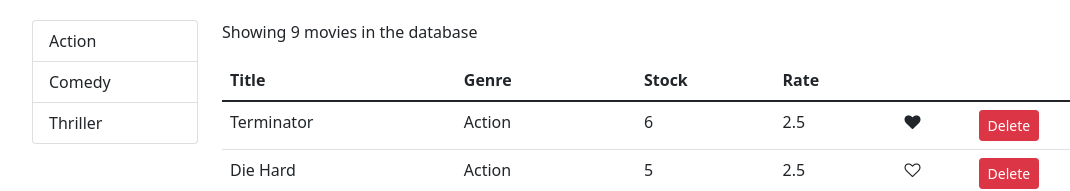
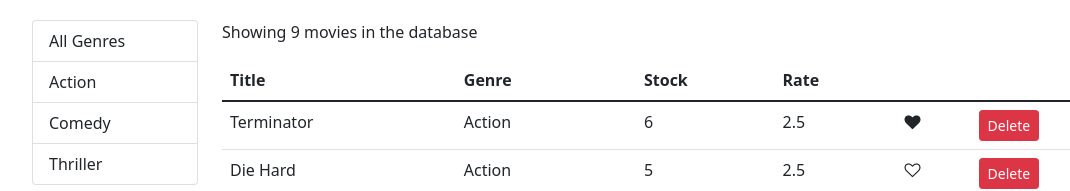
Before and after one commit to flick-23/react-app, a React (Create React App) app in the folder vidly/: page / in a window 1280 px wide. Shown: the top 191 px of the page, without its empty margins (50-1120 px from the left). Built offline with nearby package versions, Linux system fonts and the light colour scheme.

Commit message:
Filtering-Adding all genres

```diff
--- a/vidly/src/components/movies.jsx
+++ b/vidly/src/components/movies.jsx
@@ -16,7 +16,8 @@
   };
 
   componentDidMount() {
-    this.setState({ movies: getMovies(), genres: getGenres() });
+    const genres = [{ name: "All Genres" }, ...getGenres()];
+    this.setState({ movies: getMovies(), genres: genres });
   }
 
   handleDelete = (movie) => {
@@ -37,7 +38,7 @@
   };
 
   handleGenreSelect = (genre) => {
-    this.setState({ selectedGenre: genre });
+    this.setState({ selectedGenre: genre, currentPage: 1 });
   };
 
   render() {
@@ -51,9 +52,10 @@
     if (this.state.movies.length === 0)
       return <p>There are no movies in the database</p>;
 
-    const filtered = selectedGenre
-      ? allMovies.filter((m) => m.genre._id === selectedGenre._id)
-      : allMovies;
+    const filtered =
+      selectedGenre && selectedGenre._id
+        ? allMovies.filter((m) => m.genre._id === selectedGenre._id)
+        : allMovies;
     const movies = paginate(filtered, currentPage, pageSize);
 
     return (
```
